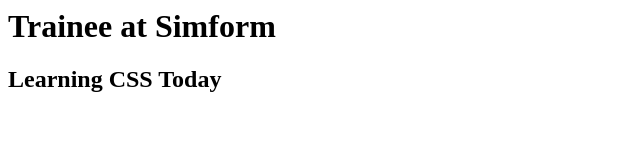
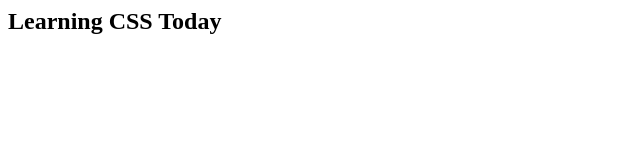
Before and after one commit to shalz2023/Git_Practical_Exam, a plain HTML site: page index.html in a window 1280 px wide. Shown: the whole page, without its empty margins (0-640 px from the left). Drawn offline with Linux system fonts and the light colour scheme.

Commit message:
change index file

```diff
--- a/index.html
+++ b/index.html
@@ -1,2 +1 @@
-<h1>Trainee at Simform</h1>
 <h2>Learning CSS Today</h2>
```
